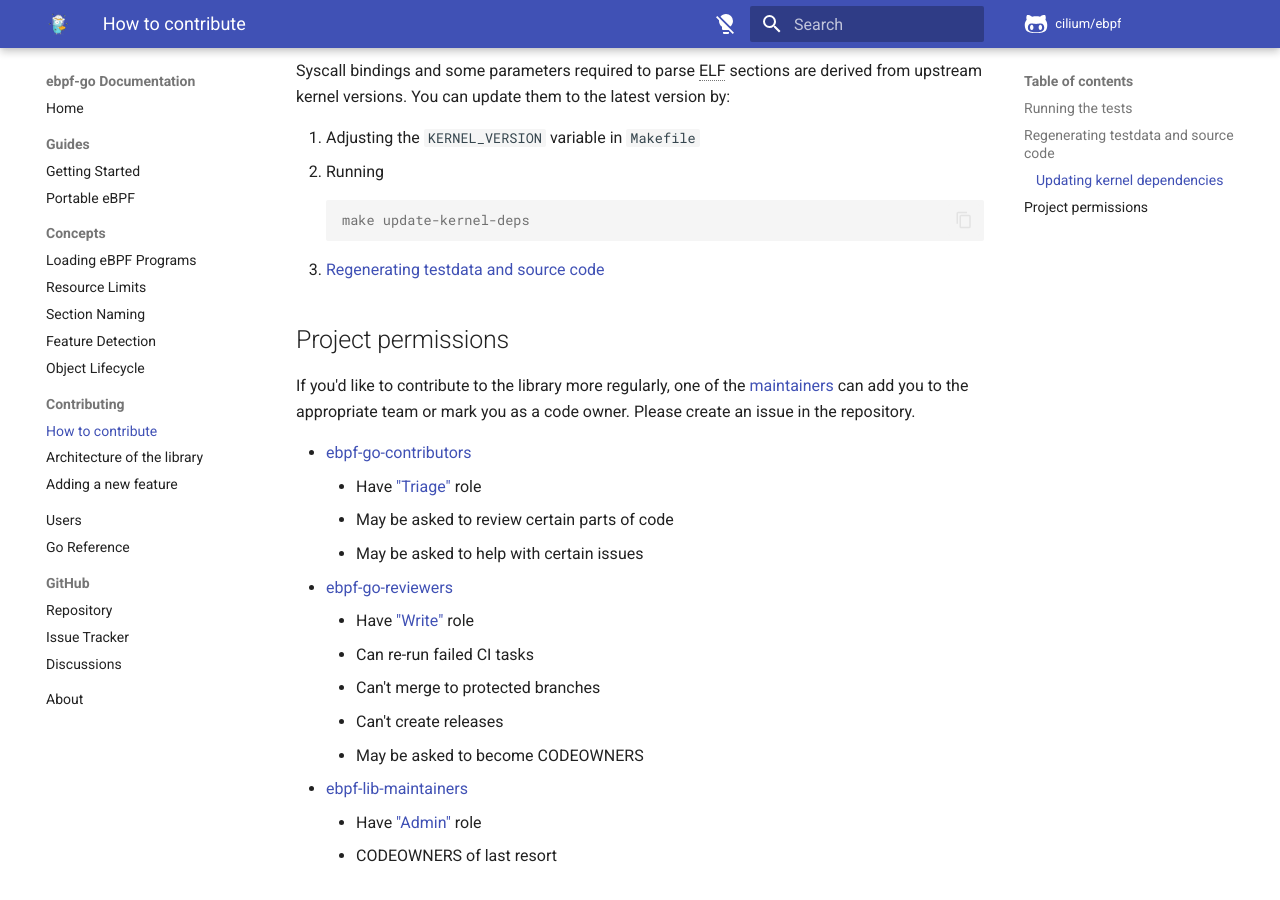
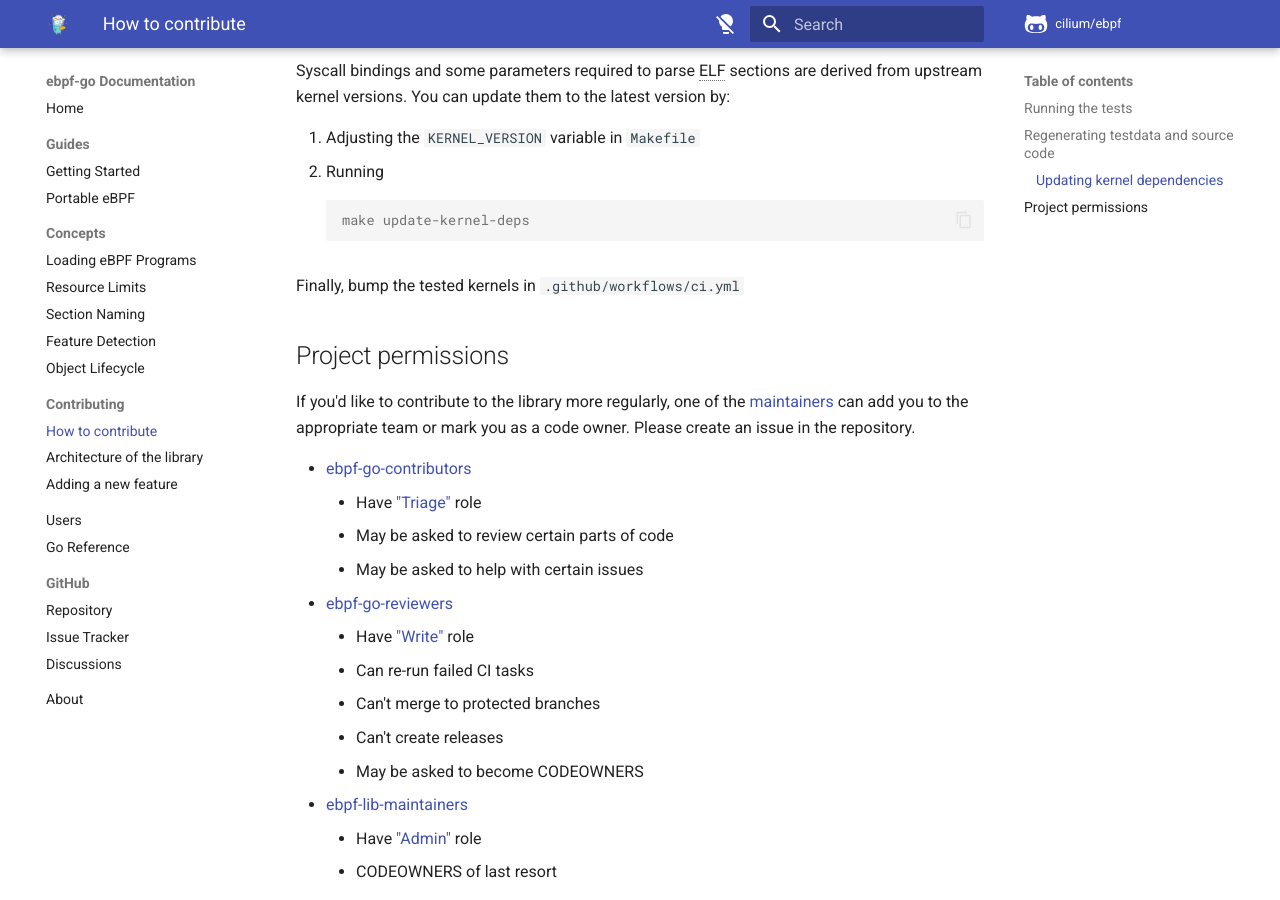
Before and after one commit to cilium/ebpf, an MkDocs documentation site: the page built from docs/ebpf/contributing/index.md, in a window 1280 px wide and 900 px high, scrolled down 1156 px. Built offline with MkDocs 1.6.1 and Material for MkDocs 9.7.7, drawn with Linux system fonts in a browser that asks for light colours; comment, search, counter and statistics services are not loaded.

Commit message:
automatically regenerate tests when kernel deps change
Invoke make container-all after updating kernel dependencies.
This means there is one less step necessary to support a new
kernel.

Fix make generate so that syscall wrappers are always generated
first. Otherwise go generate on examples may fail due to missing
symbols in internal/sys.

Signed-off-by: Lorenz Bauer <lmb@isovalent.com>

````diff
--- a/docs/ebpf/contributing/index.md
+++ b/docs/ebpf/contributing/index.md
@@ -64,7 +64,8 @@ from upstream kernel versions. You can update them to the latest version by:
     ```shell-session
     make update-kernel-deps
     ```
-3. [Regenerating testdata and source code](#regenerating-testdata-and-source-code)
+
+Finally, bump the tested kernels in `.github/workflows/ci.yml`
 
 ## Project permissions
 
````
Also changed, not shown: 1 other file.
